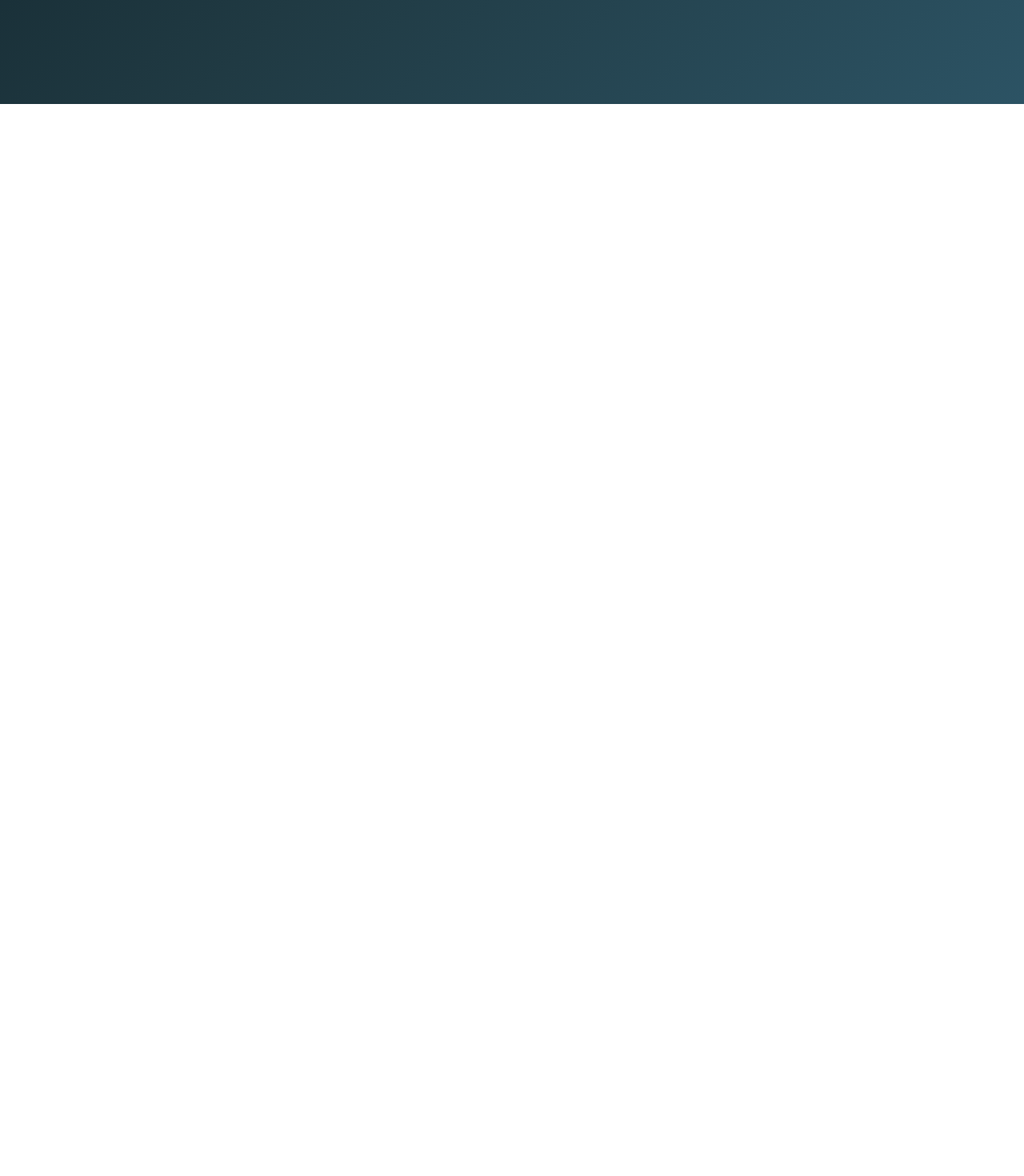
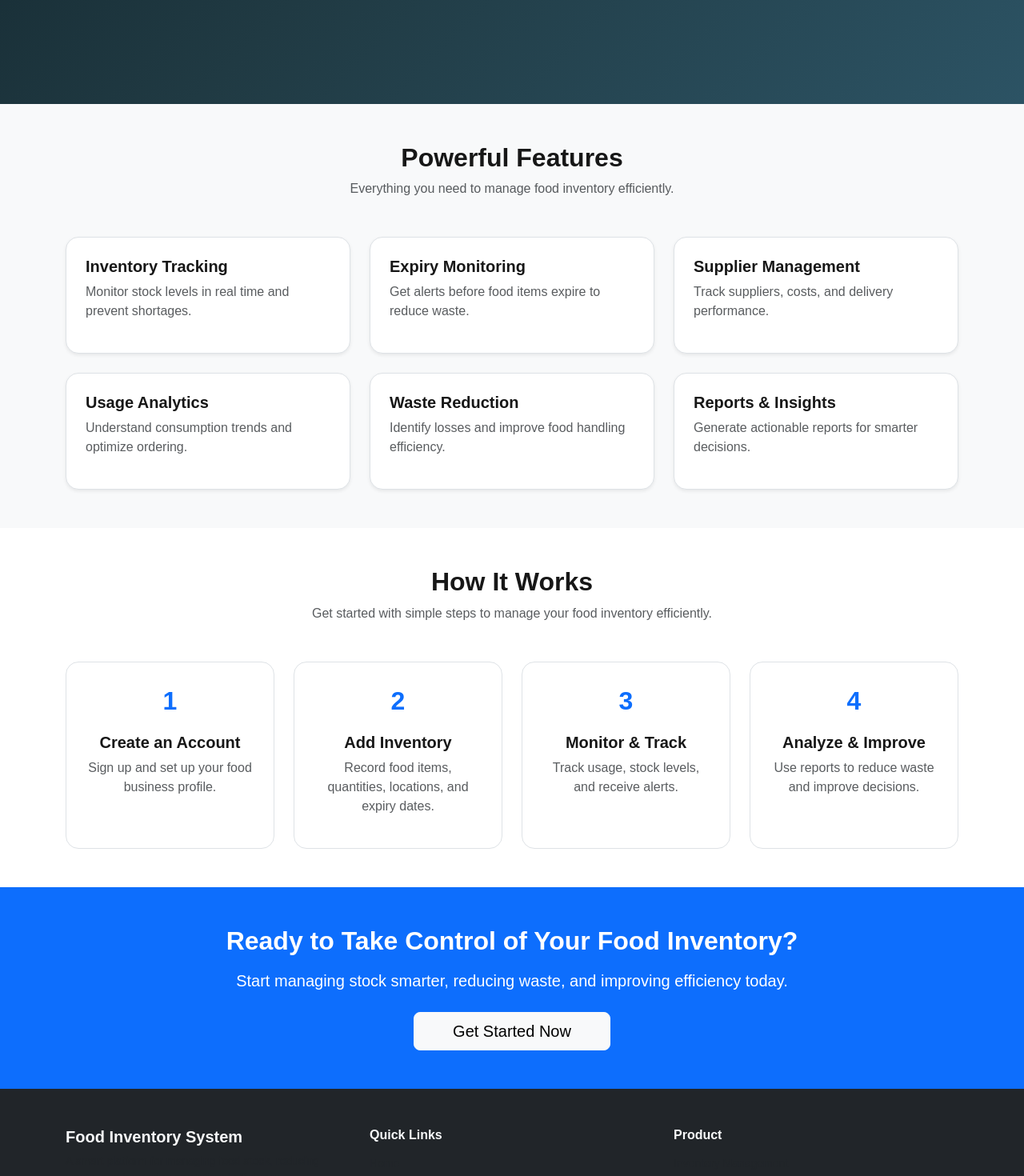
Before and after one commit to Enyim-Chinonso/Food-inventory, a Next.js app: page / in a window 1280 px wide. Shown: the part 670-2140 px from the top of the page at 80% size. Before the commit the page ends 800 px from the top, so only its background shows below. Built offline with nearby package versions, Linux system fonts and the light colour scheme.

Commit message:
I added features and footer section

```diff
--- a/src/app/dashboard/layout.jsx
+++ b/src/app/dashboard/layout.jsx
@@ -0,0 +1,5 @@
+import DashboardLayout from '@/components/layout/DashboardLayout'
+
+export default function Layout({ children }) {
+  return <DashboardLayout>{children}</DashboardLayout>
+}
--- a/src/app/layout.jsx
+++ b/src/app/layout.jsx
@@ -1,6 +1,7 @@
 import 'bootstrap/dist/css/bootstrap.min.css'
 import './globals.css'
 import '@/styles/custom.css'
+import Footer from '@/components/layout/Footer'
 import LenisProvider from '@/components/common/LenisProvider'
 // import DashboardLayout from '@/components/layout/DashboardLayout'
 
@@ -9,10 +10,11 @@ export default function RootLayout({ children }) {
     <html lang="en">
       <body>
         {/* <DashboardLayout> */}
-        <LenisProvider>
+        {/* <LenisProvider> */}
           {children}
-        </LenisProvider>
+        {/* </LenisProvider> */}
         {/* </DashboardLayout> */}
+        <Footer />
       </body>
     </html>
   )
--- a/src/app/page.jsx
+++ b/src/app/page.jsx
@@ -1,11 +1,17 @@
 import PublicNavbar from '@/components/layout/PublicNavbar'
 import Hero from '@/components/landing/Hero'
+import Features from '@/components/landing/Features'
+import HowItWorks from '@/components/landing/HowItWorks'
+import CTA from '@/components/landing/CTA'
 
 export default function Home() {
   return (
     <>
       <PublicNavbar />
       <Hero />
+      <Features />
+      <HowItWorks />
+      <CTA />
     </>
   )
 }
--- a/src/components/landing/CTA.jsx
+++ b/src/components/landing/CTA.jsx
@@ -0,0 +1,41 @@
+'use client'
+
+import { useEffect, useRef } from 'react'
+import gsap from '@/lib/gsap'
+
+export default function CTA() {
+  const ctaRef = useRef(null)
+
+  useEffect(() => {
+    gsap.from(ctaRef.current, {
+      opacity: 0,
+      scale: 0.95,
+      duration: 0.8,
+      ease: 'power3.out',
+      scrollTrigger: {
+        trigger: ctaRef.current,
+        start: 'top 85%',
+      },
+    })
+  }, [])
+
+  return (
+    <section className="py-5 bg-primary text-white">
+      <div className="container text-center">
+        <div ref={ctaRef}>
+          <h2 className="fw-bold mb-3">
+            Ready to Take Control of Your Food Inventory?
+          </h2>
+          <p className="mb-4 fs-5">
+            Start managing stock smarter, reducing waste, and improving
+            efficiency today.
+          </p>
+
+          <a href="/login" className="btn btn-light btn-lg px-5">
+            Get Started Now
+          </a>
+        </div>
+      </div>
+    </section>
+  )
+}
--- a/src/components/landing/Features.jsx
+++ b/src/components/landing/Features.jsx
@@ -0,0 +1,73 @@
+'use client'
+
+import { useEffect, useRef } from 'react'
+import gsap from '@/lib/gsap'
+
+export default function Features() {
+  const sectionRef = useRef(null)
+
+  useEffect(() => {
+    gsap.from(sectionRef.current.children, {
+      opacity: 0,
+      y: 40,
+      duration: 0.8,
+      stagger: 0.15,
+      ease: 'power3.out',
+      scrollTrigger: {
+        trigger: sectionRef.current,
+        start: 'top 80%',
+      },
+    })
+  }, [])
+
+  return (
+    <section className="py-5 bg-light" id="features">
+      <div className="container">
+        <div className="text-center mb-5">
+          <h2 className="fw-bold">Powerful Features</h2>
+          <p className="text-muted">
+            Everything you need to manage food inventory efficiently.
+          </p>
+        </div>
+
+        <div ref={sectionRef} className="row g-4">
+          {features.map((item, index) => (
+            <div key={index} className="col-md-6 col-lg-4">
+              <div className="p-4 h-100 border rounded-4 bg-white shadow-sm">
+                <h5 className="fw-semibold">{item.title}</h5>
+                <p className="text-muted">{item.desc}</p>
+              </div>
+            </div>
+          ))}
+        </div>
+      </div>
+    </section>
+  )
+}
+
+const features = [
+  {
+    title: 'Inventory Tracking',
+    desc: 'Monitor stock levels in real time and prevent shortages.',
+  },
+  {
+    title: 'Expiry Monitoring',
+    desc: 'Get alerts before food items expire to reduce waste.',
+  },
+  {
+    title: 'Supplier Management',
+    desc: 'Track suppliers, costs, and delivery performance.',
+  },
+  {
+    title: 'Usage Analytics',
+    desc: 'Understand consumption trends and optimize ordering.',
+  },
+  {
+    title: 'Waste Reduction',
+    desc: 'Identify losses and improve food handling efficiency.',
+  },
+  {
+    title: 'Reports & Insights',
+    desc: 'Generate actionable reports for smarter decisions.',
+  },
+]
--- /dev/null
+++ b/src/components/landing/HowItWorks.jsx
@@ -0,0 +1,68 @@
+'use client'
+
+import { useEffect, useRef } from 'react'
+import gsap from '@/lib/gsap'
+
+export default function HowItWorks() {
+  const stepsRef = useRef(null)
+
+  useEffect(() => {
+    gsap.from(stepsRef.current.children, {
+      opacity: 0,
+      y: 30,
+      duration: 0.7,
+      stagger: 0.2,
+      ease: 'power3.out',
+      scrollTrigger: {
+        trigger: stepsRef.current,
+        start: 'top 80%',
+      },
+    })
+  }, [])
+
+  return (
+    <section className="py-5">
+      <div className="container">
+        <div className="text-center mb-5">
+          <h2 className="fw-bold">How It Works</h2>
+          <p className="text-muted">
+            Get started with simple steps to manage your food inventory efficiently.
+          </p>
+        </div>
+
+        <div ref={stepsRef} className="row g-4">
+          {steps.map((step, index) => (
+            <div key={index} className="col-md-6 col-lg-3">
+              <div className="p-4 h-100 border rounded-4 text-center">
+                <div className="mb-3 fs-2 fw-bold text-primary">
+                  {index + 1}
+                </div>
+                <h5 className="fw-semibold">{step.title}</h5>
+                <p className="text-muted">{step.desc}</p>
+              </div>
+            </div>
+          ))}
+        </div>
+      </div>
+    </section>
+  )
+}
+
+const steps = [
+  {
+    title: 'Create an Account',
+    desc: 'Sign up and set up your food business profile.',
+  },
+  {
+    title: 'Add Inventory',
+    desc: 'Record food items, quantities, locations, and expiry dates.',
+  },
+  {
+    title: 'Monitor & Track',
+    desc: 'Track usage, stock levels, and receive alerts.',
+  },
+  {
+    title: 'Analyze & Improve',
+    desc: 'Use reports to reduce waste and improve decisions.',
+  },
+]
--- a/src/components/layout/Footer.jsx
+++ b/src/components/layout/Footer.jsx
@@ -0,0 +1,58 @@
+'use client'
+
+export default function Footer() {
+  return (
+    <footer className="bg-dark text-light pt-5 pb-4">
+      <div className="container">
+        <div className="row gy-4">
+          {/* Brand */}
+          <div className="col-md-4">
+            <h5 className="fw-bold">Food Inventory System</h5>
+            <p className="text-muted small">
+              A smart platform for managing food stock, reducing waste,
+              and improving operational efficiency.
+            </p>
+          </div>
+
+          {/* Links */}
+          <div className="col-md-4">
+            <h6 className="fw-semibold mb-3">Quick Links</h6>
+            <ul className="list-unstyled small">
+              <li className="mb-2">
+                <a href="/" className="text-decoration-none text-muted">
+                  Home
+                </a>
+              </li>
+              <li className="mb-2">
+                <a href="#features" className="text-decoration-none text-muted">
+                  Features
+                </a>
+              </li>
+              <li className="mb-2">
+                <a href="/login" className="text-decoration-none text-muted">
+                  Login
+                </a>
+              </li>
+            </ul>
+          </div>
+
+          {/* Info */}
+          <div className="col-md-4">
+            <h6 className="fw-semibold mb-3">Product</h6>
+            <ul className="list-unstyled small">
+              <li className="mb-2 text-muted">Inventory Management</li>
+              <li className="mb-2 text-muted">Expiry Tracking</li>
+              <li className="mb-2 text-muted">Analytics & Reports</li>
+            </ul>
+          </div>
+        </div>
+
+        <hr className="border-secondary my-4" />
+
+        <div className="text-center small text-muted">
+          © {new Date().getFullYear()} Food Inventory System. All rights reserved.
+        </div>
+      </div>
+    </footer>
+  )
+}
--- a/src/lib/gsap.js
+++ b/src/lib/gsap.js
@@ -1,3 +1,6 @@
 import gsap from 'gsap'
+import { ScrollTrigger } from 'gsap/ScrollTrigger'
+
+gsap.registerPlugin(ScrollTrigger)
 
 export default gsap
```
Also changed, not shown: src/app/login/page.jsx (+10 -0 lines), src/components/layout/DashboardLayout.jsx (+20 -0 lines).
